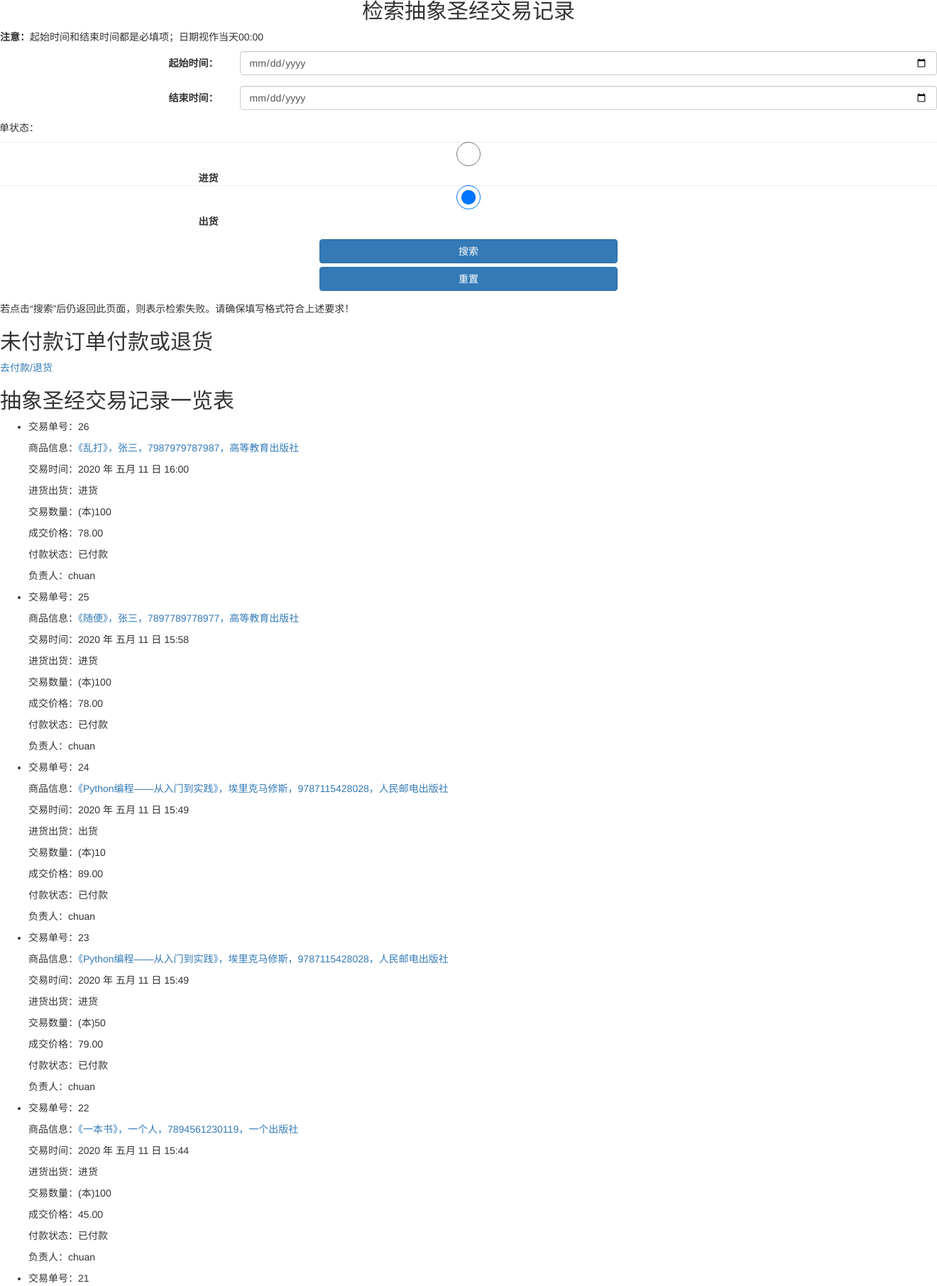
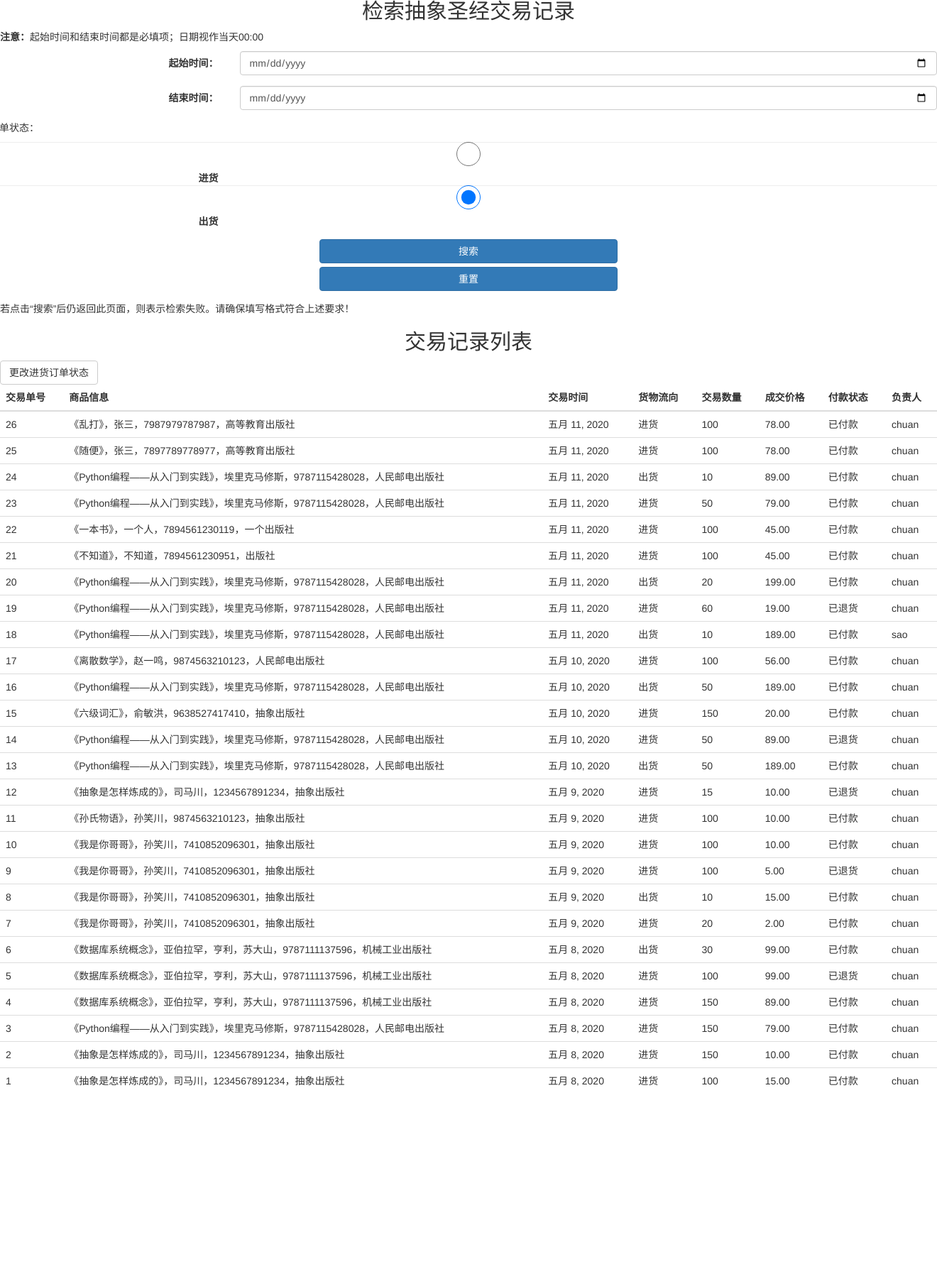
Before and after one commit to jqdai/bookstore_management_system, a Django app: page /bookstore/transactions/ in a window 1320 px wide; the page is wider, and only the part inside the window is pictured. Shown: the part 73-1885 px from the top of that part at 71% size. After the commit the page ends 1603 px from the top of that part, so only its background shows below. Run offline with Django 3.2, Linux system fonts and the light colour scheme; a user stored in the database is signed in; data comes from the database, SQL or seed files in the repository.

Commit message:
Update transaction_list.html

```diff
--- a/bookstore/templates/bookstore/transaction_list.html
+++ b/bookstore/templates/bookstore/transaction_list.html
@@ -38,27 +38,42 @@
     </form>
     <p>若点击“搜索”后仍返回此页面，则表示检索失败。请确保填写格式符合上述要求！</p>
 
-    <h2>未付款订单付款或退货</h2>
-    <a href="{% url 'payment' %}">去付款/退货</a>
-    <h2>抽象圣经交易记录一览表</h2>
 
+    <h2 class="form-signin-heading text-center">交易记录列表</h2>
+    <a class="btn btn-default" href="{% url 'payment' %}" role="button">更改进货订单状态</a>
     {% if transactions %}
-    <ul>
 
-      {% for tran in transactions %}
-      <li>
-        <p>交易单号：{{ tran.id }}</p>
-        <p>商品信息：<a href="{{ tran.book.get_absolute_url }}">{{ tran.book }}</a></p>
-        <p>交易时间：{{ tran.time|date:'Y 年 M d 日 H:i' }}</p>
-        <p>进货出货：{{ tran.in_out }}</p>
-        <p>交易数量：(本){{ tran.amount }}</p>
-        <p>成交价格：{{ tran.cost }}</p>
-        <p>付款状态：{{ tran.paid }}</p>
-        <p>负责人：{{ tran.ruler }}</p>
-      </li>
-      {% endfor %}
+    <table class="table table-hover">
+      <thead>
+        <tr>
+            <th>交易单号</th>
+            <th>商品信息</th>
+            <th>交易时间</th>
+            <th>货物流向</th>
+            <th>交易数量</th>
+            <th>成交价格</th>
+            <th>付款状态</th>
+            <th>负责人</th>
+        </tr>
+      </thead>
+      <tbody>
+        {% for trans in transactions %}
+          <tr>
+            <td>{{ trans.id }}</td>
+            <td>{{ trans.book }}</td>
+            <td>{{ trans.time|date }}</td>
+            <td>{{ trans.in_out }}</td>
+            <td>{{ trans.amount }}</td>
+            <td>{{ trans.cost }}</td>
+            <td>{{ trans.paid }}</td>
+            <td>{{ trans.ruler }}</td>
+          </tr>
+        {% empty %}
+          <li>暂无交易记录！</li>
+        {% endfor %}
+      </tbody>
+    </table>
 
-    </ul>
     {% else %}
       <p>居然没人买抽象圣经？在？道个歉？</p>
     {% endif %}
```
